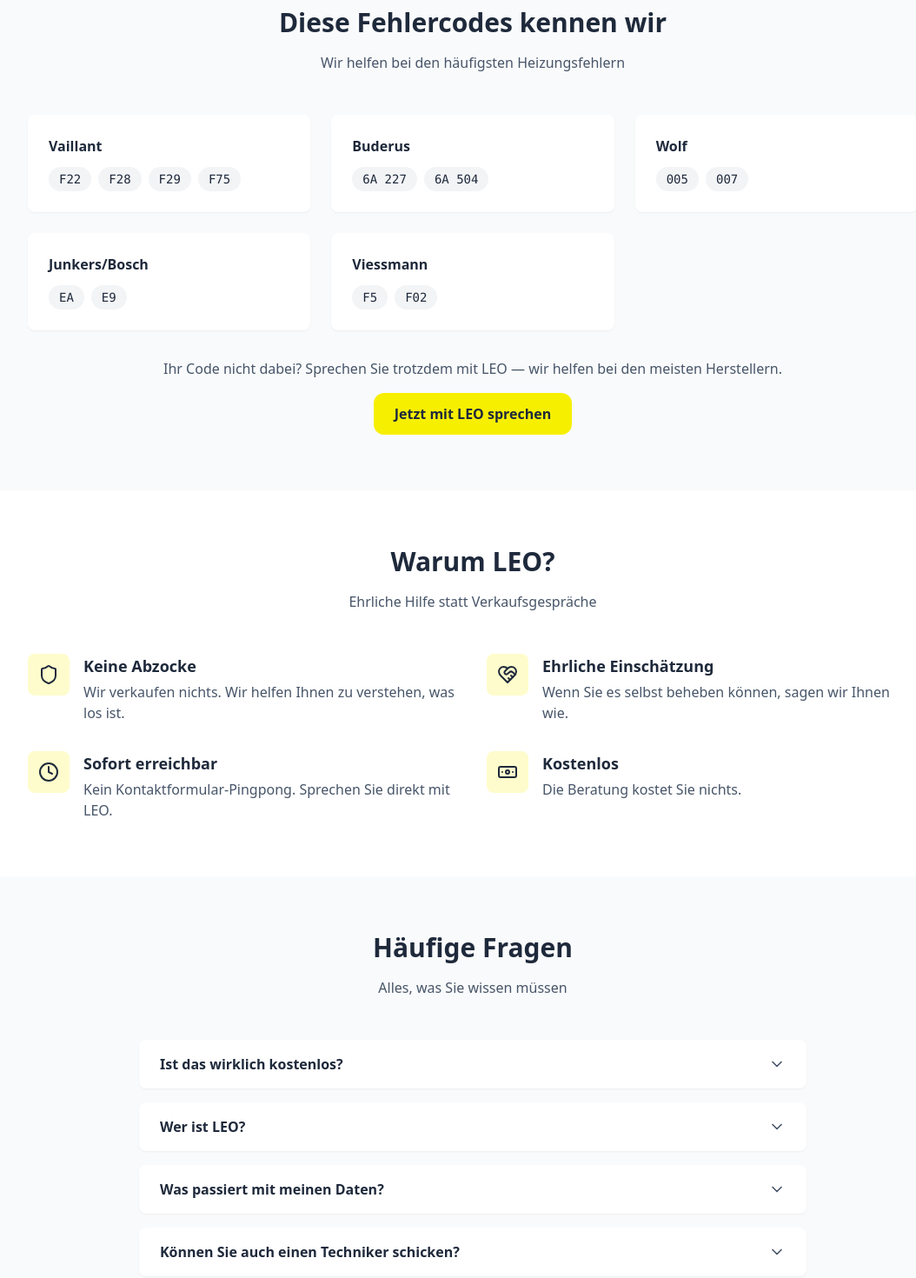
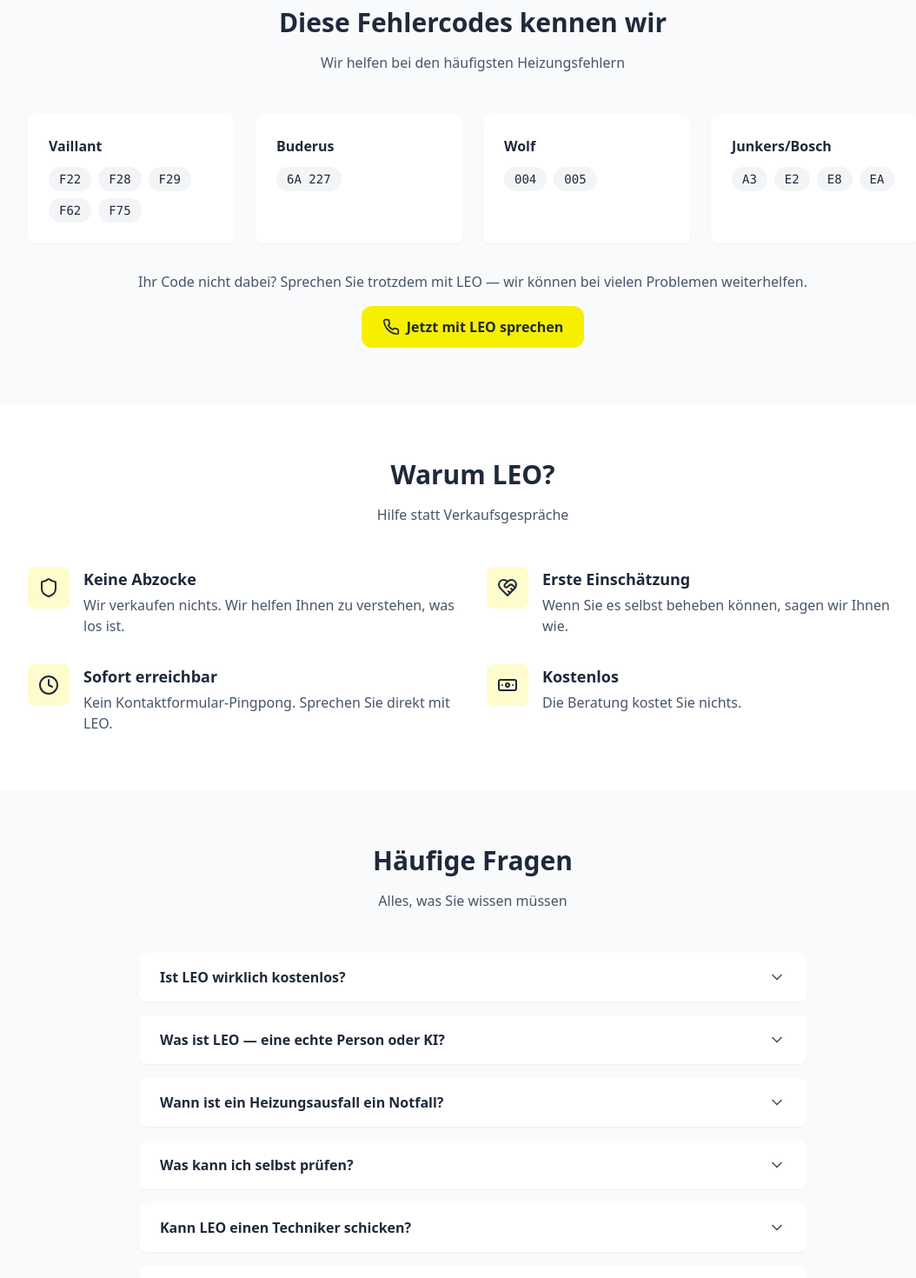
Before and after one commit to leovoiceagent/b2c-landing-page, a React (Vite) app: page / in a window 1280 px wide. Shown: the part 960-2430 px from the top of the page at 87% size, without its empty margins (96-1150 px from the left). Built offline with nearby package versions, Linux system fonts and the light colour scheme; no server answers.

Commit message:
Update content: error codes with tooltips, honest FAQ, text refinements

```diff
--- a/src/App.tsx
+++ b/src/App.tsx
@@ -123,7 +123,8 @@
                   className="w-48 h-48 lg:w-64 lg:h-64 drop-shadow-lg"
                 />
               </button>
-              <p className="mt-4 text-xl text-leo-gray font-medium">
+              <p className="mt-4 text-xl text-leo-gray font-medium flex items-center gap-2">
+                <Phone className="w-5 h-5" />
                 Jetzt mit LEO sprechen
               </p>
             </div>
@@ -145,7 +146,7 @@
             {[
               {
                 icon: MessageCircle,
-                title: 'Anrufen oder Formular',
+                title: 'Anrufen',
                 description: 'Beschreiben Sie Ihr Problem oder nennen Sie den Fehlercode',
               },
               {
@@ -155,8 +156,8 @@
               },
               {
                 icon: CheckCircle,
-                title: 'Entscheiden',
-                description: 'Sie entscheiden, ob Sie einen Techniker brauchen — kein Druck',
+                title: 'Informiert handeln',
+                description: 'Sie wissen, was los ist und können gezielt nach einem Fachbetrieb suchen',
               },
             ].map((step, index) => (
               <div key={index} className="text-center">
@@ -188,21 +189,49 @@
             Wir helfen bei den häufigsten Heizungsfehlern
           </p>
 
-          <div className="grid sm:grid-cols-2 lg:grid-cols-3 gap-6">
+          <div className="grid sm:grid-cols-2 lg:grid-cols-4 gap-6">
             {[
-              { brand: 'Vaillant', codes: ['F22', 'F28', 'F29', 'F75'] },
-              { brand: 'Buderus', codes: ['6A 227', '6A 504'] },
-              { brand: 'Wolf', codes: ['005', '007'] },
-              { brand: 'Junkers/Bosch', codes: ['EA', 'E9'] },
-              { brand: 'Viessmann', codes: ['F5', 'F02'] },
+              {
+                brand: 'Vaillant',
+                codes: [
+                  { code: 'F22', desc: 'Niedriger Wasserdruck' },
+                  { code: 'F28', desc: 'Zündungsfehler' },
+                  { code: 'F29', desc: 'Flamme erloschen' },
+                  { code: 'F62', desc: 'Gasventil-Störung' },
+                  { code: 'F75', desc: 'Drucksensor-Fehler' },
+                ],
+              },
+              {
+                brand: 'Buderus',
+                codes: [
+                  { code: '6A 227', desc: 'Flamme nicht erkannt' },
+                ],
+              },
+              {
+                brand: 'Wolf',
+                codes: [
+                  { code: '004', desc: 'Zündfehler' },
+                  { code: '005', desc: 'Flammenausfall' },
+                ],
+              },
+              {
+                brand: 'Junkers/Bosch',
+                codes: [
+                  { code: 'A3', desc: 'Abgastemperatur-Störung' },
+                  { code: 'E2', desc: 'Temperaturfühler-Fehler' },
+                  { code: 'E8', desc: 'Druckwächter-Fehler' },
+                  { code: 'EA', desc: 'Keine Flammenbildung' },
+                ],
+              },
             ].map((item, index) => (
               <div key={index} className="bg-white rounded-lg p-6 shadow-sm">
                 <h3 className="font-semibold text-leo-dark mb-3">{item.brand}</h3>
                 <div className="flex flex-wrap gap-2">
-                  {item.codes.map((code) => (
+                  {item.codes.map(({ code, desc }) => (
                     <span
                       key={code}
-                      className="bg-gray-100 text-leo-dark px-3 py-1 rounded-full text-sm font-mono"
+                      title={desc}
+                      className="bg-gray-100 text-leo-dark px-3 py-1 rounded-full text-sm font-mono cursor-help hover:bg-leo-blue/10 transition-colors"
                     >
                       {code}
                     </span>
@@ -214,12 +243,13 @@
 
           <div className="text-center mt-8">
             <p className="text-leo-gray mb-4">
-              Ihr Code nicht dabei? Sprechen Sie trotzdem mit LEO — wir helfen bei den meisten Herstellern.
+              Ihr Code nicht dabei? Sprechen Sie trotzdem mit LEO — wir können bei vielen Problemen weiterhelfen.
             </p>
             <button
               onClick={() => setShowVoiceDemo(true)}
               className="inline-flex items-center gap-2 bg-leo-yellow hover:bg-leo-yellow/90 text-leo-dark px-6 py-3 rounded-xl font-semibold transition-all duration-300 hover:scale-[1.02]"
             >
+              <Phone className="w-5 h-5" />
               Jetzt mit LEO sprechen
             </button>
           </div>
@@ -233,7 +263,7 @@
             Warum LEO?
           </h2>
           <p className="text-leo-gray text-center mb-12 max-w-2xl mx-auto">
-            Ehrliche Hilfe statt Verkaufsgespräche
+            Hilfe statt Verkaufsgespräche
           </p>
 
           <div className="grid sm:grid-cols-2 gap-8">
@@ -245,7 +275,7 @@
               },
               {
                 icon: HeartHandshake,
-                title: 'Ehrliche Einschätzung',
+                title: 'Erste Einschätzung',
                 description: 'Wenn Sie es selbst beheben können, sagen wir Ihnen wie.',
               },
               {
@@ -290,20 +320,28 @@
           <div className="space-y-4">
             {[
               {
-                q: 'Ist das wirklich kostenlos?',
-                a: 'Ja. Die Beratung kostet nichts. Nur wenn Sie einen Techniker möchten, entstehen Kosten.',
+                q: 'Ist LEO wirklich kostenlos?',
+                a: 'Ja, der Anruf bei LEO ist vollständig kostenfrei. Es entstehen für Sie keinerlei Kosten oder Verpflichtungen.',
               },
               {
-                q: 'Wer ist LEO?',
-                a: 'LEO ist ein KI-gestützter Assistent, der Ihnen hilft, Heizungsprobleme zu verstehen.',
+                q: 'Was ist LEO — eine echte Person oder KI?',
+                a: 'LEO ist ein KI-gestützter Sprachassistent, der Ihnen rund um die Uhr hilft, Ihr Heizungsproblem zu verstehen und einzuschätzen.',
               },
               {
-                q: 'Was passiert mit meinen Daten?',
-                a: 'Ihre Daten werden nur für die Beratung verwendet und nicht an Dritte verkauft. Siehe Datenschutzerklärung.',
+                q: 'Wann ist ein Heizungsausfall ein Notfall?',
+                a: 'Bei Gasgeruch sofort die Feuerwehr rufen! Bei komplettem Ausfall im Frost (Gefahr von Rohrbruch) oder starken Wasserlecks ist ebenfalls schnelles Handeln wichtig.',
               },
               {
-                q: 'Können Sie auch einen Techniker schicken?',
-                a: 'Ja, wenn nötig vermitteln wir Sie an geprüfte Fachbetriebe in Ihrer Region.',
+                q: 'Was kann ich selbst prüfen?',
+                a: 'Ist die Heizung eingeschaltet? Ist der Wasserdruck okay (1-2 bar)? Sind alle Sicherungen intakt? LEO führt Sie durch diese Checks.',
+              },
+              {
+                q: 'Kann LEO einen Techniker schicken?',
+                a: 'Nein, LEO vermittelt keine Techniker. LEO hilft Ihnen zu verstehen, ob Sie selbst etwas tun können oder professionelle Hilfe brauchen.',
+              },
+              {
+                q: 'Sind meine Daten sicher?',
+                a: 'Ja, LEO ist DSGVO-konform. Wir geben keine persönlichen Informationen an Dritte weiter. Details finden Sie in unserer Datenschutzerklärung.',
               },
             ].map((item, index) => (
               <div
```
